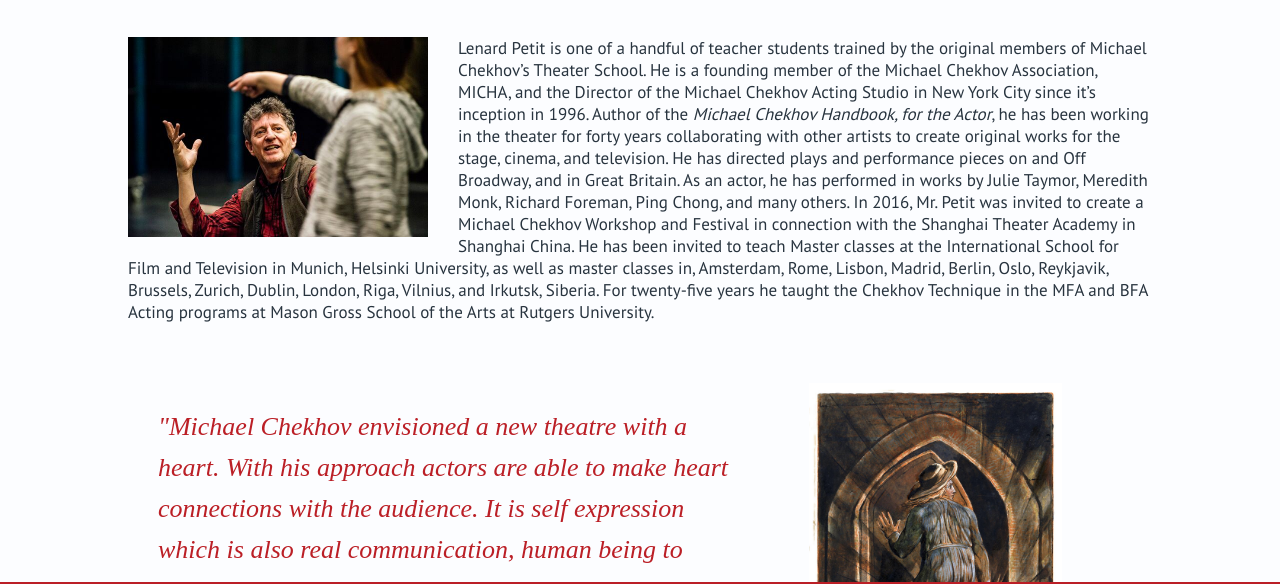
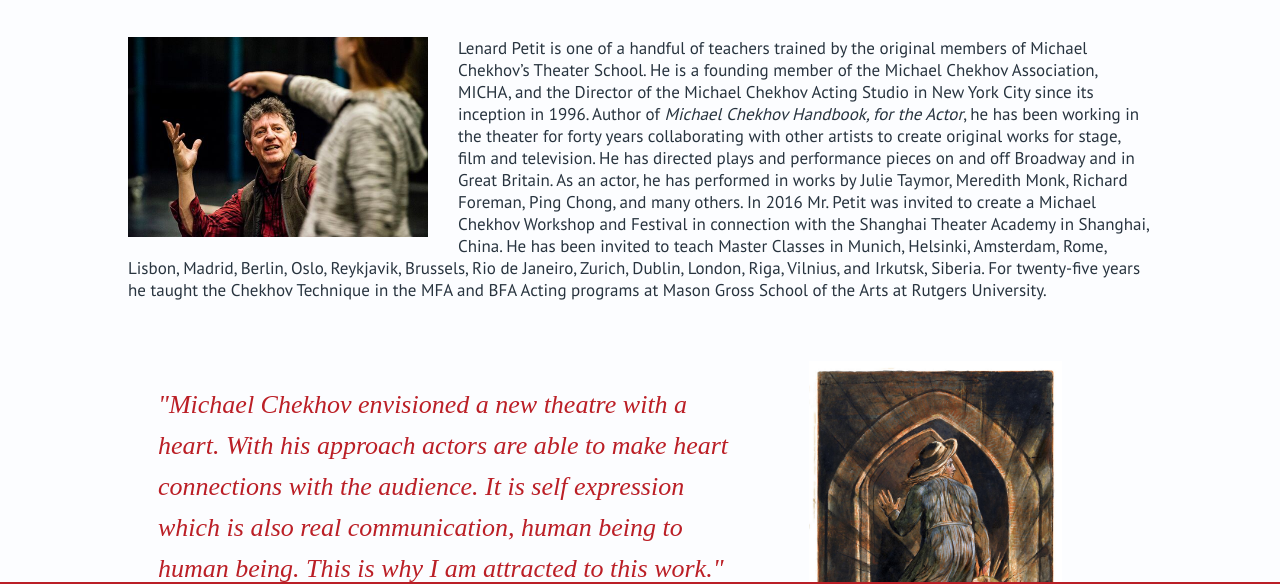
Before and after one commit to mcasnyc/mcasnyc.github.io, a plain HTML site: page lenard.html in a window 1280 px wide. Shown: the part 168-752 px from the top of the page. Drawn offline with nearby package versions, Linux system fonts and the light colour scheme; a web font is replaced by a local one.

Commit message:
revised Lenard's bio by Emma

```diff
--- a/lenard.html
+++ b/lenard.html
@@ -39,28 +39,25 @@
         <section>
           <img class='image-float' src='assets/images/lenard.jpeg' />
           <div>
-            Lenard Petit is one of a handful of teacher students trained
-            by the original members of Michael Chekhov’s Theater School.
-            He is a founding member of the Michael Chekhov Association,
-            MICHA, and the Director of the Michael Chekhov Acting Studio
-            in New York City since it’s inception in 1996. Author of the
-            <em>Michael Chekhov Handbook, for the Actor</em>, he has been working
-            in the theater for forty years collaborating with other
-            artists to create original works for the stage, cinema, and
-            television. He has directed plays and performance pieces on
-            and Off Broadway, and in Great Britain. As an actor, he has
-            performed in works by Julie Taymor, Meredith Monk, Richard
-            Foreman, Ping Chong, and many others. In 2016, Mr. Petit was
-            invited to create a Michael Chekhov Workshop and Festival in
-            connection with the Shanghai Theater Academy in Shanghai
-            China. He has been invited to teach Master classes at the
-            International School for Film and Television in Munich,
-            Helsinki University, as well as master classes in, Amsterdam,
-            Rome, Lisbon, Madrid, Berlin, Oslo, Reykjavik, Brussels, Zurich,
-            Dublin, London, Riga, Vilnius, and Irkutsk, Siberia. For
-            twenty-five years he taught the Chekhov Technique in the MFA
-            and BFA Acting programs at Mason Gross School of the Arts at
-            Rutgers University.
+            Lenard Petit is one of a handful of teachers trained by the
+            original members of Michael Chekhov’s Theater School. He is
+            a founding member of the Michael Chekhov Association, MICHA,
+            and the Director of the Michael Chekhov Acting Studio in New
+            York City since its inception in 1996. Author of <em>Michael
+            Chekhov Handbook, for the Actor</em>, he has been working in the
+            theater for forty years collaborating with other artists to
+            create original works for stage, film and television. He has
+            directed plays and performance pieces on and off Broadway and
+            in Great Britain. As an actor, he has performed in works by
+            Julie Taymor, Meredith Monk, Richard Foreman, Ping Chong, and
+            many others. In 2016 Mr. Petit was invited to create a Michael
+            Chekhov Workshop and Festival in connection with the Shanghai
+            Theater Academy in Shanghai, China. He has been invited to teach
+            Master Classes in Munich, Helsinki, Amsterdam, Rome, Lisbon, Madrid,
+            Berlin, Oslo, Reykjavik, Brussels, Rio de Janeiro, Zurich, Dublin,
+            London, Riga, Vilnius, and Irkutsk, Siberia. For twenty-five years
+            he taught the Chekhov Technique in the MFA and BFA Acting programs
+            at Mason Gross School of the Arts at Rutgers University.
           </div>
         </section>
 
```
